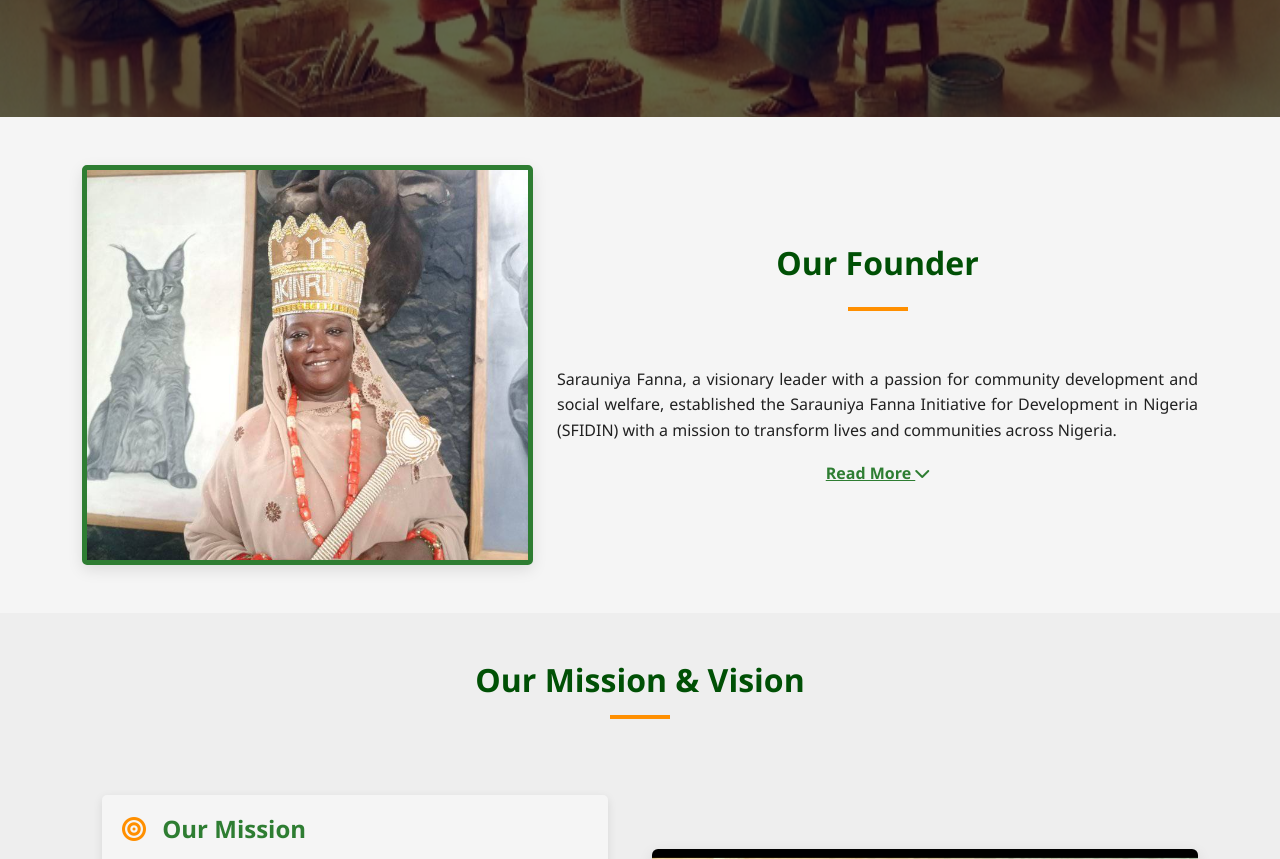
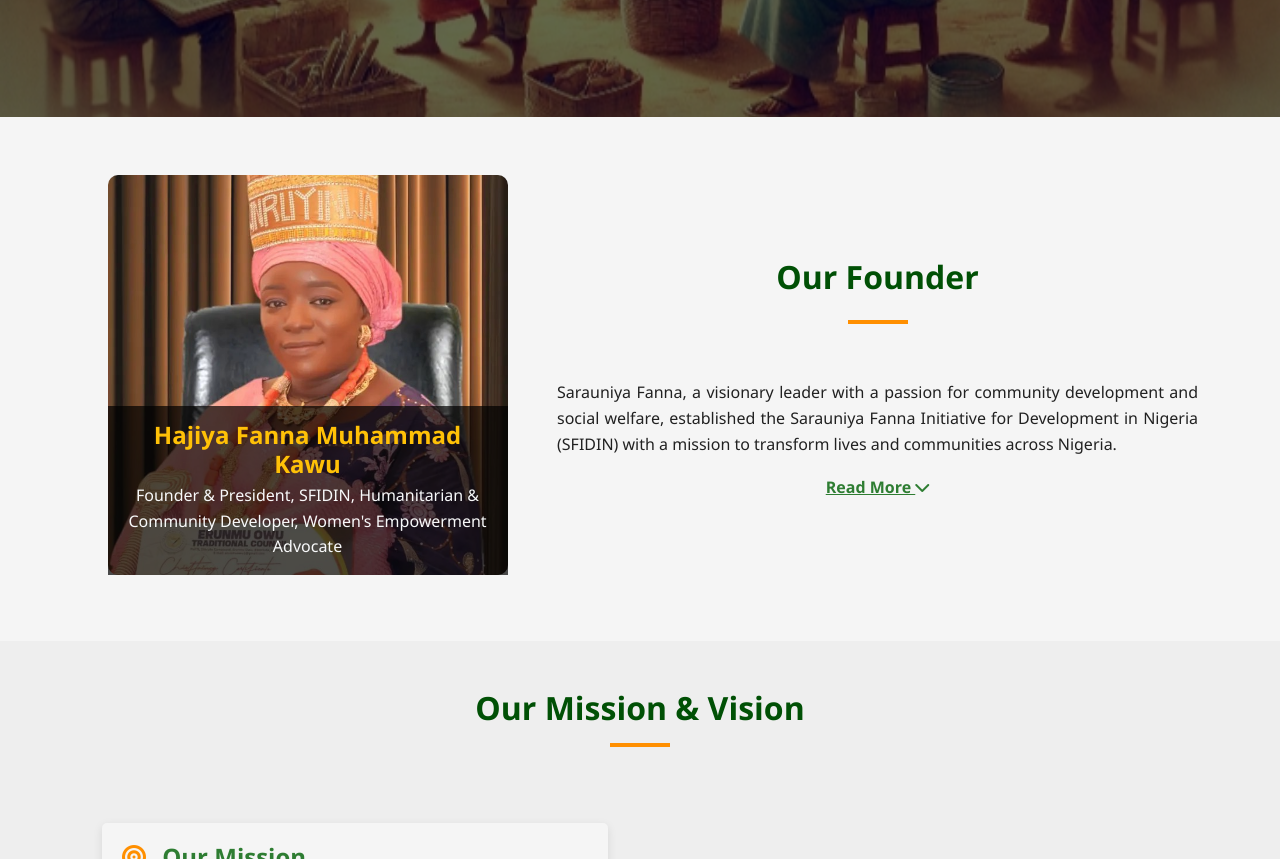
Before and after one commit to shamsu557/sfidin, a website: page index.html in a window 1280 px wide. Shown: the part 661-1520 px from the top of the page. Drawn offline with nearby package versions, Linux system fonts and the light colour scheme.

Commit message:
Add files via upload

```diff
--- a/index.html
+++ b/index.html
@@ -89,21 +89,17 @@
     </section>
 
     <!-- Founder's Section -->
-    <section class="founder-section py-5 ">
+<section class="founder-section py-5">
     <div class="container">
         <div class="row align-items-center">
             <div class="col-lg-5">
-                    <div class="founder-image-container">
-                        <div id="founder-images" class="carousel slide" data-bs-ride="carousel" data-bs-interval="3000">
-                            <div class="carousel-inner">
-                                <div class="carousel-item active">
-                                    <img src="sarauniyaa.jpg" class="d-block w-100" alt="Founder Image 1">
-                                </div>
-                                <div class="carousel-item">
-                                    <img src="sarauniya2.jpg" class="d-block w-100" alt="Founder Image 2">
-                                </div>
-                                <div class="carousel-item">
-                                    <img src="saruniya3.jpg" class="d-block w-100" alt="Founder Image 3">
+                <div class="ceo-container">
+                    <div class="ceo-image-slider">
+                        <div class="image-wrapper">
+                            <img id="founder-image" src="sarauniyaa.jpg" alt="Founder Image" class="ceo-image">
+                            <div class="image-caption">
+                                <h3 class="founder-name text-warning">Hajiya Fanna Muhammad Kawu</h3>
+                                <p class="founder-titles text-light">Founder & President, SFIDIN, Humanitarian & Community Developer, Women's Empowerment Advocate</p>
                             </div>
                         </div>
                     </div>
@@ -116,7 +112,7 @@
                         <div class="title-underline"></div>
                     </div>
                 </div>
-                    <div class="founder-content ">
+                <div class="founder-content">
                     <p>Sarauniya Fanna, a visionary leader with a passion for community development and social welfare, established the Sarauniya Fanna Initiative for Development in Nigeria (SFIDIN) with a mission to transform lives and communities across Nigeria.</p>
                     <div class="collapse text-center" id="founderDetails">
                         <p>With over 15 years of experience in community service and development work, Sarauniya Fanna has dedicated her life to uplifting the underprivileged, supporting orphans, and creating sustainable development initiatives that empower individuals and communities.</p>
@@ -131,7 +127,6 @@
         </div>
     </div>
 </section>
-
     <!-- Mission & Vision Section -->
     <section class="mission-vision-section py-5">
         <div class="container">
--- a/script.js
+++ b/script.js
@@ -371,3 +371,20 @@
             });
         });
     });
+
+    const founderImages = ["sarauniyaa.jpg", "sarauniya2.jpg", "saruniya3.jpg"];
+let currentFounderIndex = 0;
+const founderImageElement = document.getElementById("founder-image");
+
+function changeFounderImage() {
+    currentFounderIndex = (currentFounderIndex + 1) % founderImages.length;
+    founderImageElement.style.opacity = "0"; // Fade out
+
+    setTimeout(() => {
+        founderImageElement.src = founderImages[currentFounderIndex]; // Change image
+        founderImageElement.style.opacity = "1"; // Fade in
+    }, 500);
+}
+
+// Change slide every 5 seconds
+setInterval(changeFounderImage, 5000);
--- a/style.css
+++ b/style.css
@@ -515,3 +515,46 @@
 .alert {
     display: none;
   }
+  .ceo-container {
+    text-align: center;
+    padding: 10px;
+}
+
+.image-wrapper {
+    position: relative;
+    display: inline-block;
+    width: 100%;
+    max-width: 400px; /* Adjust as needed */
+    height: 400px; /* Ensure uniform height */
+    overflow: hidden;
+}
+
+.ceo-image {
+    width: 100%;
+    height: 100%;
+    object-fit: cover; /* Ensures the image fills the container without distortion */
+    border-radius: 10px;
+    transition: opacity 0.5s ease-in-out;
+}
+
+.image-caption {
+    position: absolute;
+    bottom: 0;
+    left: 0;
+    width: 100%;
+    background: rgba(0, 0, 0, 0.7);
+    color: white;
+    text-align: center;
+    padding: 15px;
+}
+
+.founder-name {
+    font-size: 1.5rem;
+    font-weight: bold;
+    margin: 0;
+}
+
+.founder-titles {
+    font-size: 1rem;
+    margin: 5px 0 0;
+}
```
Lines whose indentation alone changed are shown as unchanged.
